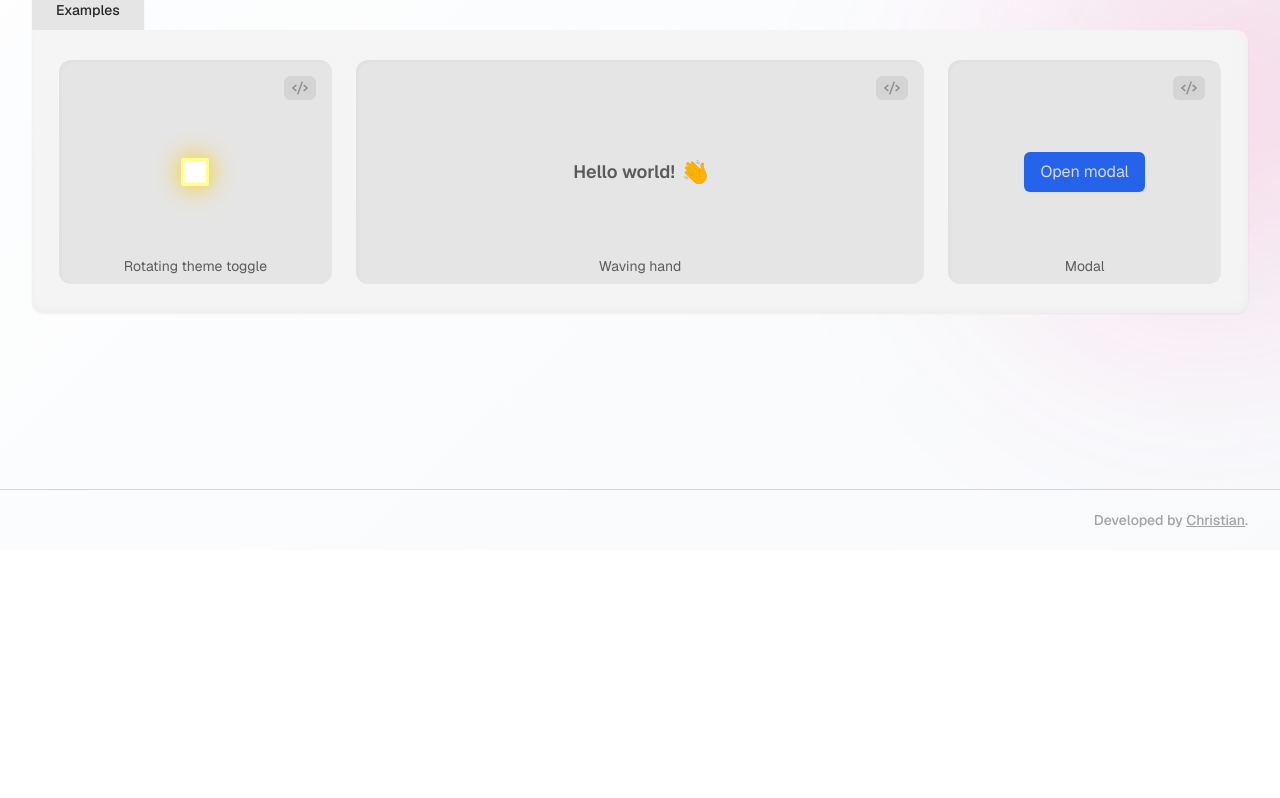
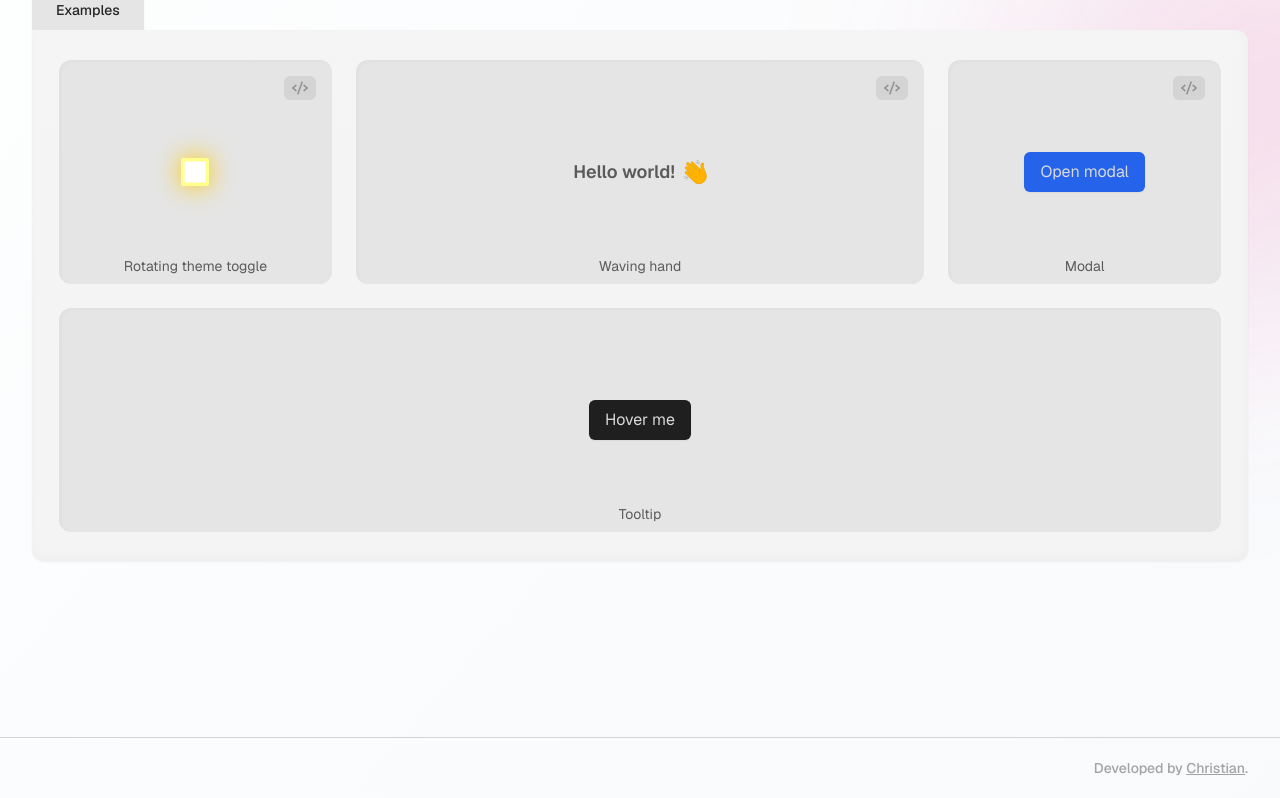
Before and after one commit to chrismaldona2/maya-ui, a Next.js app: page / in a window 1280 px wide. Shown: the part 692-1490 px from the top of the page. Before the commit the page ends 1242 px from the top, so only its background shows below. Built offline with nearby package versions, Linux system fonts and the light colour scheme.

Commit message:
tooltip prototype
this will be drastically improved after. for now, just a test

```diff
--- a/src/components/button.tsx
+++ b/src/components/button.tsx
@@ -1,4 +1,4 @@
-import { ButtonHTMLAttributes, ReactNode } from "react";
+import { ButtonHTMLAttributes, forwardRef, ReactNode } from "react";
 import { cn } from "@/lib/utils";
 import { cva, VariantProps } from "class-variance-authority";
 
@@ -23,12 +23,19 @@ export interface ButtonProps
   children: ReactNode;
 }
 
-const Button = ({ variant, className, children, ...props }: ButtonProps) => {
-  return (
-    <button className={cn(buttonVariants({ variant, className }))} {...props}>
-      {children}
-    </button>
-  );
-};
+const Button = forwardRef<HTMLButtonElement, ButtonProps>(
+  ({ variant, className, children, ...props }, ref) => {
+    return (
+      <button
+        className={cn(buttonVariants({ variant, className }))}
+        {...props}
+        ref={ref}
+      >
+        {children}
+      </button>
+    );
+  }
+);
 
+Button.displayName = "Button";
 export default Button;
--- a/src/components/examples-container.tsx
+++ b/src/components/examples-container.tsx
@@ -5,6 +5,7 @@ import { TabPanel, Tabs } from "./container-with-tabs";
 import ModalDemo from "./showcase/modal/modal-demo";
 import RotatingThemeToggle from "./showcase/rotating-theme-toggle/rotating-theme-toggle-tailwind";
 import WavingHandDemo from "./showcase/waving-hand/waving-hand-demo";
+import { TooltipDemo } from "./showcase/tooltip/tooltip";
 
 const ExamplesContainer = () => {
   return (
@@ -27,10 +28,16 @@ const ExamplesContainer = () => {
             </ComponentCard>
             <ComponentCard
               title="Modal"
-              className="col-span-full lg:col-span-1"
+              className="col-span-full md:col-span-2 lg:col-span-1"
               codeLink="/components/modal"
             >
               <ModalDemo />
+            </ComponentCard>
+            <ComponentCard
+              title="Tooltip"
+              className="col-span-full md:col-span-1 lg:col-span-full"
+            >
+              <TooltipDemo />
             </ComponentCard>
           </BentoGrid>
         </TabPanel>
--- /dev/null
+++ b/src/components/showcase/tooltip/tooltip.tsx
@@ -0,0 +1,72 @@
+"use client";
+import Button from "@/components/button";
+import { cn } from "@/lib/utils";
+import { ReactNode, useState } from "react";
+import { motion, Variants } from "motion/react";
+
+interface TooltipProps {
+  children: ReactNode;
+  content: ReactNode;
+  className?: string;
+}
+
+const animation: Variants = {
+  hidden: {
+    visibility: "hidden",
+    opacity: 0,
+    y: -5,
+    scale: 0.95,
+  },
+  visible: {
+    visibility: "visible",
+    opacity: 1,
+    y: 0,
+    scale: 1,
+    transition: {
+      type: "spring",
+      duration: 0.5,
+    },
+  },
+};
+
+const Tooltip = ({ children, content, className }: TooltipProps) => {
+  const [isVisible, setIsVisible] = useState(false);
+
+  const showTooltip = () => setIsVisible(true);
+  const hideTooltip = () => setIsVisible(false);
+
+  return (
+    <div
+      className="relative"
+      onMouseEnter={showTooltip}
+      onMouseLeave={hideTooltip}
+    >
+      {children}
+      <motion.div
+        variants={animation}
+        initial="hidden"
+        animate={isVisible ? "visible" : ""}
+        className={cn(
+          "absolute top-[calc(100%+0.7rem)] left-1/2 cursor-default select-none w-full flex items-center justify-center",
+          "bg-purple-800 py-2 px-3.5 rounded-md text-neutral-50",
+          "after:content-[''] after:absolute after:bottom-full after:left-1/2 after:-translate-x-1/2",
+          "after:border-l-[8px] after:border-l-transparent after:border-b-[8px] after:border-b-purple-800 after:border-r-[8px] after:border-r-transparent",
+          className
+        )}
+        style={{ translateX: "-50%" }}
+      >
+        {content}
+      </motion.div>
+    </div>
+  );
+};
+
+export default Tooltip;
+
+export const TooltipDemo = () => {
+  return (
+    <Tooltip content="Hello 😎! ">
+      <Button>Hover me</Button>
+    </Tooltip>
+  );
+};
```
